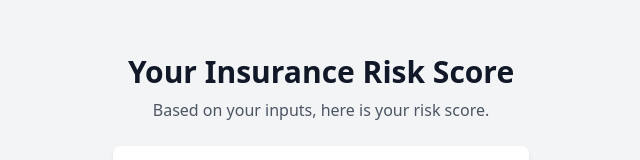
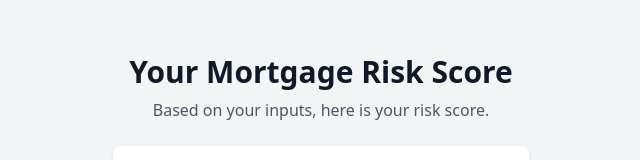
Before and after one commit to Nishil-Visawadia/risk-o-meter, a website: page public/mortgage/mortgage-risk-score.html in a window 1280 px wide. Shown: the part 208-368 px from the top of the page, without its empty margins (319-959 px from the left). Drawn offline with nearby package versions, Linux system fonts and the light colour scheme.

Commit message:
fix: update header title from "Insurance Risk Score" to "Mortgage Risk Score" in mortgage risk score page

```diff
--- a/public/mortgage/mortgage-risk-score.html
+++ b/public/mortgage/mortgage-risk-score.html
@@ -15,7 +15,7 @@
 <body class="bg-gray-100 text-gray-800 flex flex-col items-center justify-center min-h-screen">
     <main class="w-full max-w-md p-4 text-center">
         <header class="mb-6">
-            <h1 class="text-3xl font-bold text-gray-900">Your Insurance Risk Score</h1>
+            <h1 class="text-3xl font-bold text-gray-900">Your Mortgage Risk Score</h1>
             <p class="text-gray-600 mt-2">Based on your inputs, here is your risk score.</p>
         </header>
         <div id="score-container" class="bg-white p-6 rounded-lg shadow-md">
```
